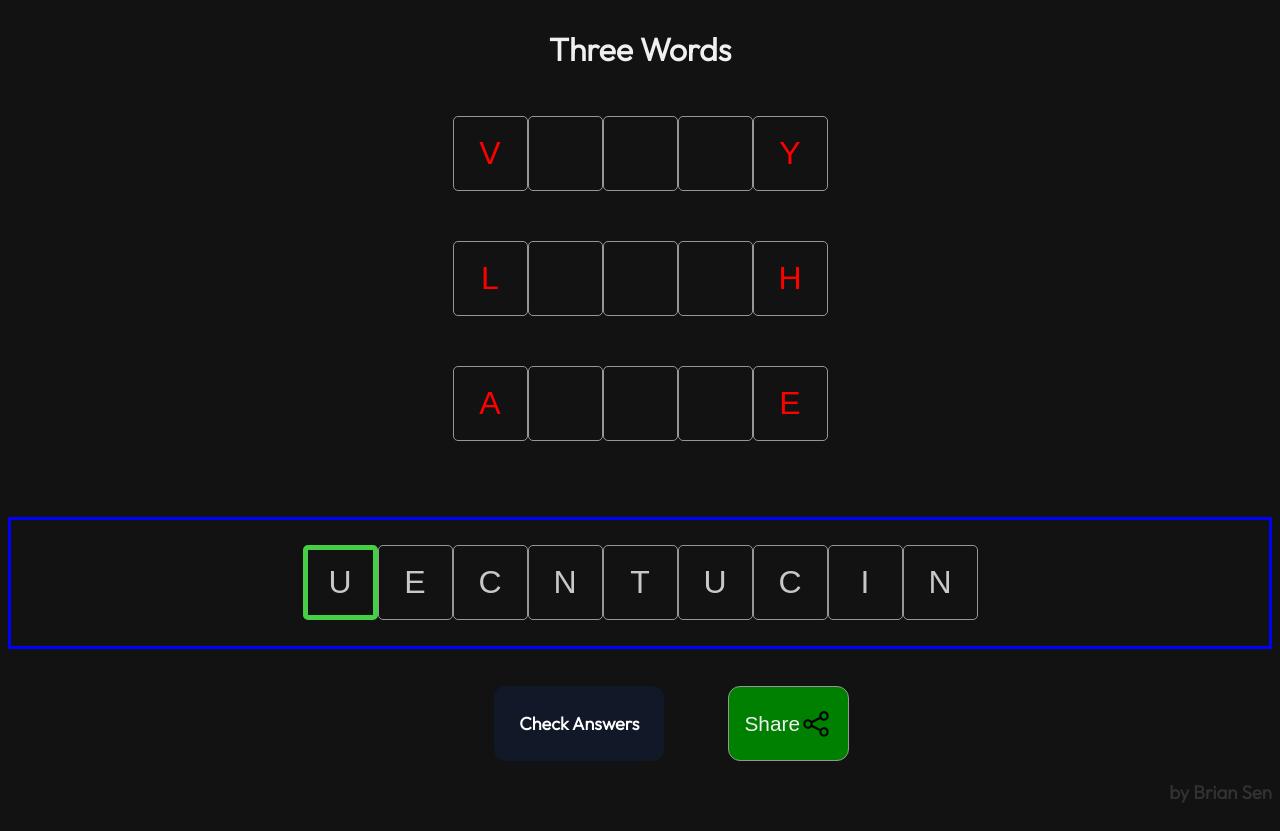
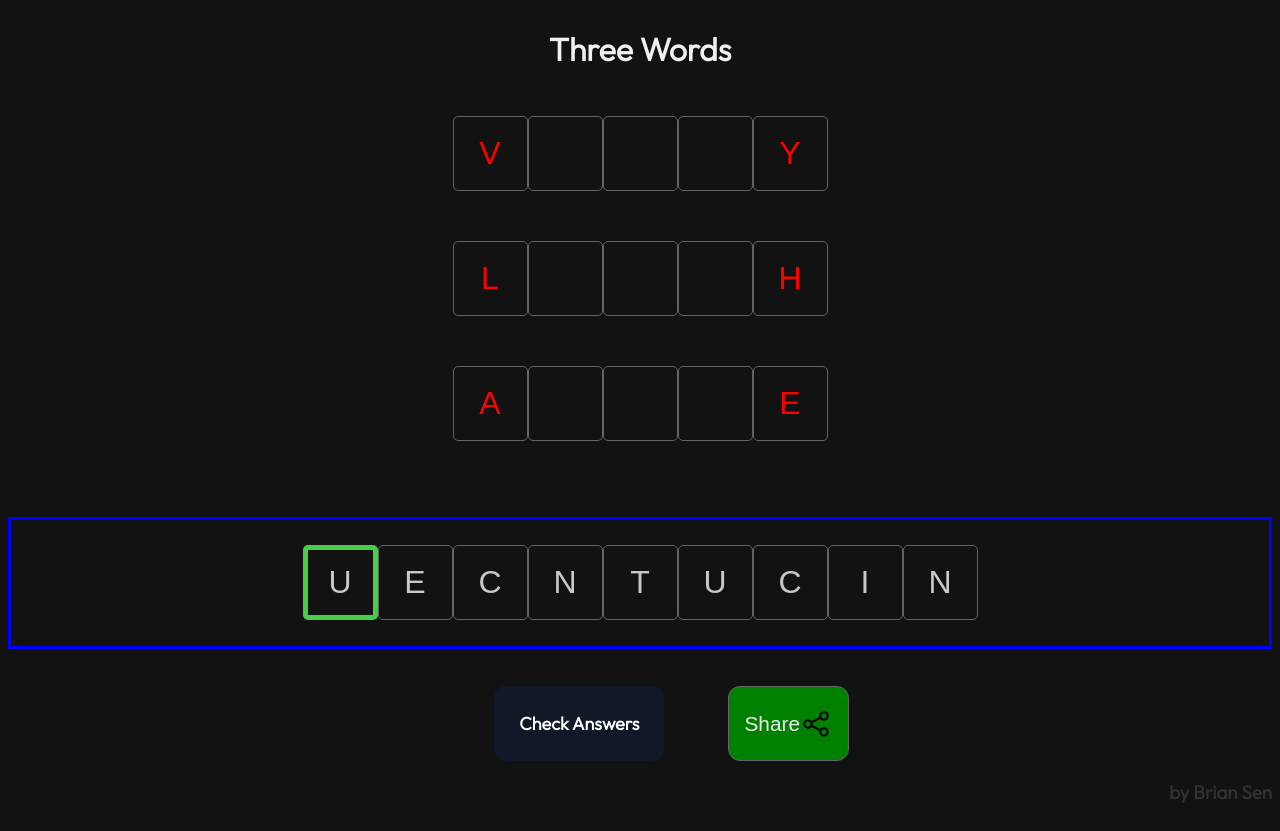
Before and after one commit to bsen1/threeWords, a plain HTML site: page index.html in a window 1280 px wide. Drawn offline with Linux system fonts and the light colour scheme.

Commit message:
Update styles.css

```diff
--- a/styles.css
+++ b/styles.css
@@ -39,7 +39,7 @@ button {
     font-size: 2em;
     color: rgb(200,200,200);
     background-color: rgb(18,18,19);
-    border: 1px solid rgb(150,150,150);
+    border: 1px solid rgb(100,100,100);
     border-radius: 5px;
     height: 75px;
     width: 75px;
```
